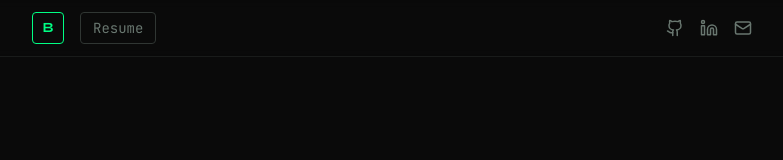
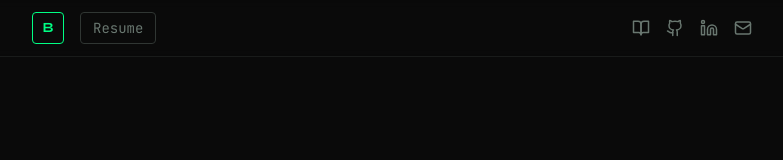
Before and after one commit to bereketlemma/bereket-portfolio, a Next.js app: page / in a window 1280 px wide. Shown: the top 160 px of the page, without its empty margins (248-1031 px from the left). Built offline with nearby package versions, Linux system fonts and the light colour scheme.

Commit message:
feat: add blog icon to navbar

```diff
--- a/app/home/_components/navbar.tsx
+++ b/app/home/_components/navbar.tsx
@@ -1,7 +1,7 @@
 "use client"
 
 import Link from "next/link"
-import { Github, Linkedin, Mail } from "lucide-react"
+import { Github, Linkedin, Mail, BookOpen } from "lucide-react"
 
 export default function Navbar() {
   return (
@@ -33,8 +33,17 @@ export default function Navbar() {
           </div>
         </div>
 
-        {/* Right: social icons with tooltips */}
+        {/* Right: social icons + blog */}
         <div className="flex items-center gap-4">
+          <div className="group relative">
+            <Link href="/blog" className="text-muted-foreground hover:text-accent transition-colors">
+              <BookOpen size={18} />
+            </Link>
+            <span className="absolute -bottom-8 left-1/2 -translate-x-1/2 rounded bg-surface px-2 py-1 font-mono text-xs text-muted-foreground opacity-0 group-hover:opacity-100 transition-opacity whitespace-nowrap border border-border/40">
+              Blog
+            </span>
+          </div>
+
           <div className="group relative">
             <Link href="https://github.com/bereketlemma" target="_blank" className="text-muted-foreground hover:text-accent transition-colors">
               <Github size={18} />
@@ -45,7 +54,7 @@ export default function Navbar() {
           </div>
 
           <div className="group relative">
-            <Link href="https://linkedin.com/in/bereketlemma" target="_blank" className="text-muted-foreground hover:text-accent transition-colors">
+            <Link href="https://linkedin.com/in/bereketl" target="_blank" className="text-muted-foreground hover:text-accent transition-colors">
               <Linkedin size={18} />
             </Link>
             <span className="absolute -bottom-8 left-1/2 -translate-x-1/2 rounded bg-surface px-2 py-1 font-mono text-xs text-muted-foreground opacity-0 group-hover:opacity-100 transition-opacity whitespace-nowrap border border-border/40">
```
